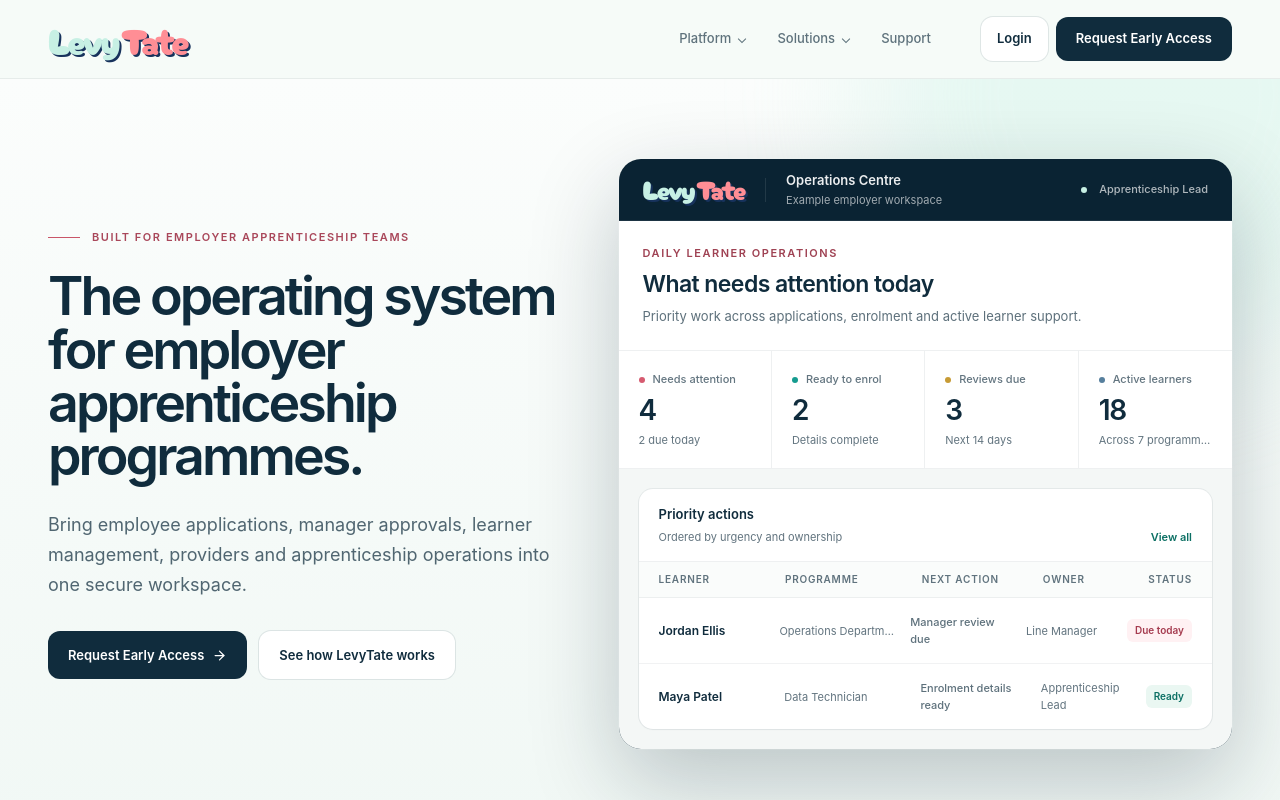
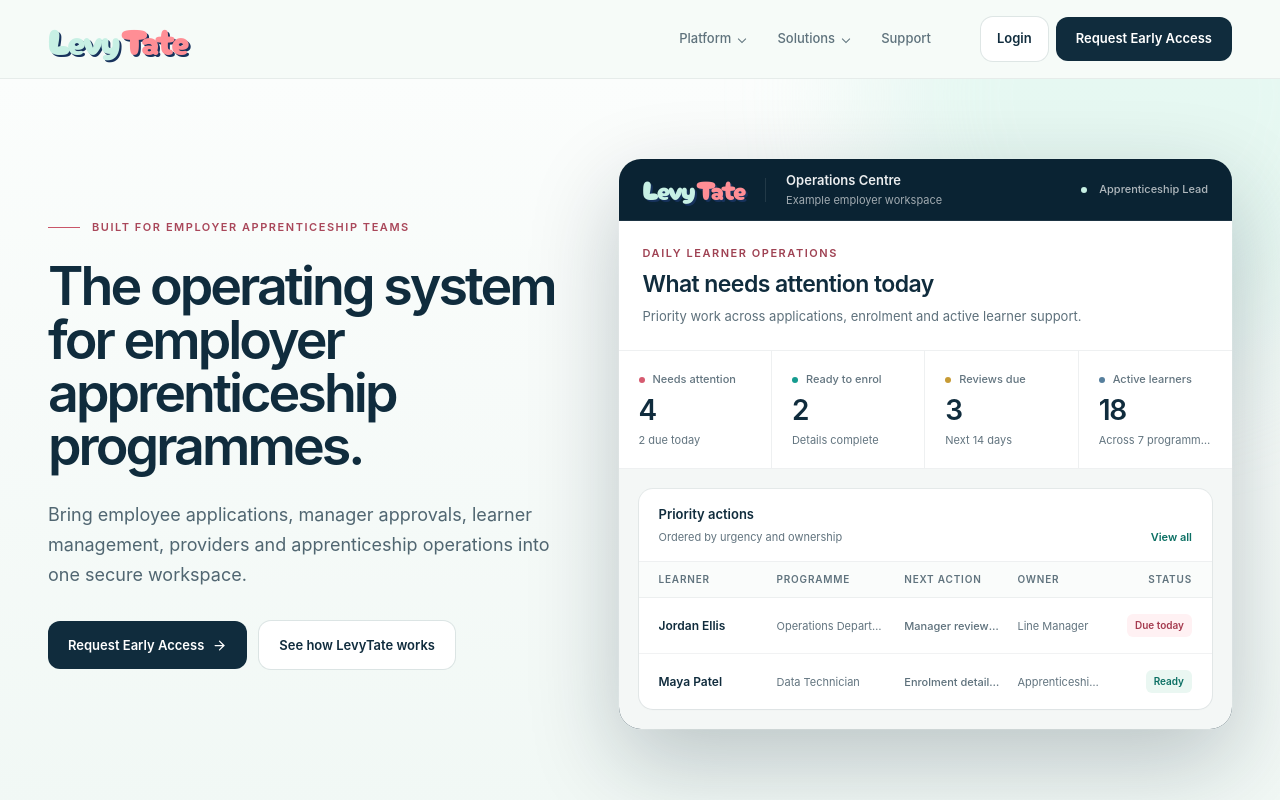
Before and after one commit to jamesevelynross1-sketch/levytate-wren, a Next.js app: page /levytate in a window 1280 px wide. Shown: the top 800 px of the page. Built offline with nearby package versions, Linux system fonts and the light colour scheme.

Commit message:
Align public platform examples

```diff
--- a/components/levytate-public/OperationsCentrePreview.tsx
+++ b/components/levytate-public/OperationsCentrePreview.tsx
@@ -36,6 +36,7 @@ const actionRows = [
 
 const primaryNavigation = ["Operations Centre", "Applications", "Learners", "Providers"];
 const administrationNavigation = ["People", "Programmes", "Settings"];
+const actionTableColumns = "md:grid-cols-[minmax(0,1.05fr)_minmax(0,1.15fr)_minmax(0,1fr)_minmax(0,.85fr)_76px]";
 
 export function OperationsCentrePreview({ detailed = false }: { detailed?: boolean }) {
   return (
@@ -90,21 +91,27 @@ export function OperationsCentrePreview({ detailed = false }: { detailed?: boole
                 <button type="button" className="text-[11px] font-semibold text-[#0b6f63]">View all</button>
               </div>
 
-              <div className="hidden grid-cols-[1.05fr_1.15fr_1fr_.85fr_auto] gap-4 border-b border-[#102c3d]/[0.06] bg-[#fafcfb] px-5 py-2.5 text-[10px] font-semibold uppercase tracking-[0.08em] text-[#102c3d]/[0.66] md:grid">
-                <span>Learner</span><span>Programme</span><span>Next action</span><span>Owner</span><span>Status</span>
+              <div className={`hidden gap-4 border-b border-[#102c3d]/[0.06] bg-[#fafcfb] px-5 py-2.5 text-[10px] font-semibold uppercase tracking-[0.08em] text-[#102c3d]/[0.66] md:grid ${actionTableColumns}`}>
+                <span>Learner</span><span>Programme</span><span>Next action</span><span>Owner</span><span className="text-right">Status</span>
               </div>
 
               <div>
                 {actionRows.slice(0, detailed ? 3 : 2).map((row) => (
-                  <div key={row.learner} className="grid gap-3 border-b border-[#102c3d]/[0.06] px-4 py-4 last:border-b-0 sm:px-5 md:grid-cols-[1.05fr_1.15fr_1fr_.85fr_auto] md:items-center md:gap-4">
+                  <div key={row.learner} className={`grid gap-3 border-b border-[#102c3d]/[0.06] px-4 py-4 last:border-b-0 sm:px-5 md:items-center md:gap-4 ${actionTableColumns}`}>
                     <div className="min-w-0">
                       <p className="truncate text-[12px] font-semibold">{row.learner}</p>
                       <p className="mt-1 text-[10px] text-[#102c3d]/[0.66] md:hidden">{row.programme}</p>
                     </div>
                     <p className="hidden truncate text-[11px] text-[#102c3d]/[0.66] md:block">{row.programme}</p>
-                    <p className="text-[11px] font-medium text-[#102c3d]/[0.68]">{row.action}</p>
-                    <p className="text-[10px] text-[#102c3d]/[0.66] sm:text-[11px]">{row.owner}</p>
-                    <span className={`w-fit rounded-md px-2 py-1 text-[10px] font-semibold ${row.tone}`}>{row.status}</span>
+                    <div className="min-w-0">
+                      <p className="mb-1 text-[9px] font-semibold uppercase tracking-[0.08em] text-[#102c3d]/[0.48] md:hidden">Next action</p>
+                      <p className="text-[11px] font-medium leading-5 text-[#102c3d]/[0.68] md:truncate">{row.action}</p>
+                    </div>
+                    <div className="min-w-0">
+                      <p className="mb-1 text-[9px] font-semibold uppercase tracking-[0.08em] text-[#102c3d]/[0.48] md:hidden">Owner</p>
+                      <p className="text-[10px] text-[#102c3d]/[0.66] sm:text-[11px] md:truncate">{row.owner}</p>
+                    </div>
+                    <span className={`w-fit rounded-md px-2 py-1 text-[10px] font-semibold md:justify-self-end ${row.tone}`}>{row.status}</span>
                   </div>
                 ))}
               </div>
--- a/components/levytate-public/RoleExperienceShowcase.tsx
+++ b/components/levytate-public/RoleExperienceShowcase.tsx
@@ -74,13 +74,13 @@ export function RoleExperienceShowcase() {
                     </span>
                   ))}
                 </div>
-                <div className="grid gap-4 px-4 py-4 sm:grid-cols-[minmax(0,1fr)_auto] sm:items-center sm:px-5">
+                <div className="grid gap-4 px-4 py-4 sm:grid-cols-[minmax(0,1fr)_144px] sm:items-center sm:px-5">
                   <div className="min-w-0">
                     <p className="text-[10px] font-semibold uppercase tracking-[0.12em] text-[#102c3d]/[0.66]">{role.section}</p>
                     <p className="mt-2 text-[13px] font-semibold">{role.title}</p>
                     <p className="mt-1 text-[11px] leading-5 text-[#102c3d]/[0.66]">{role.detail}</p>
                   </div>
-                  <span className={`w-fit rounded-md px-2.5 py-1.5 text-[10px] font-semibold ${role.statusStyle}`}>{role.status}</span>
+                  <span className={`w-fit rounded-md px-2.5 py-1.5 text-[10px] font-semibold sm:justify-self-end ${role.statusStyle}`}>{role.status}</span>
                 </div>
               </div>
             </div>
--- a/components/levytate-public/SolutionPage.tsx
+++ b/components/levytate-public/SolutionPage.tsx
@@ -164,10 +164,10 @@ function EmployerVisual({ items }: { items: SolutionVisualItem[] }) {
     <div className="overflow-hidden rounded-[14px] bg-white ring-1 ring-[#102c3d]/[0.07]">
       <div className="border-b border-[#102c3d]/[0.07] px-5 py-4"><p className="text-[10px] font-semibold uppercase tracking-[0.12em] text-[#102c3d]/[0.66]">Programme overview</p><p className="mt-2 text-[17px] font-semibold tracking-[-0.02em]">Today&apos;s operating view</p></div>
       {items.map((item) => (
-        <div key={item.label} className="grid gap-3 border-b border-[#102c3d]/[0.06] px-5 py-4 last:border-b-0 sm:grid-cols-[.55fr_1fr_auto] sm:items-center">
+        <div key={item.label} className="grid gap-3 border-b border-[#102c3d]/[0.06] px-5 py-4 last:border-b-0 sm:grid-cols-[minmax(0,.55fr)_minmax(0,1fr)_96px] sm:items-center">
           <p className="text-[10px] font-semibold uppercase tracking-[0.1em] text-[#102c3d]/[0.66]">{item.label}</p>
-          <div><p className="text-[12px] font-semibold">{item.value}</p><p className="mt-1 text-[10px] text-[#102c3d]/[0.66]">{item.detail}</p></div>
-          {item.status ? <span className="w-fit rounded-md bg-[#eaf7f2] px-2 py-1 text-[10px] font-semibold text-[#0b6f63]">{item.status}</span> : null}
+          <div className="min-w-0"><p className="text-[12px] font-semibold">{item.value}</p><p className="mt-1 text-[10px] leading-4 text-[#102c3d]/[0.66]">{item.detail}</p></div>
+          {item.status ? <span className="w-fit rounded-md bg-[#eaf7f2] px-2 py-1 text-[10px] font-semibold text-[#0b6f63] sm:justify-self-end">{item.status}</span> : <span className="hidden sm:block" aria-hidden="true" />}
         </div>
       ))}
     </div>
@@ -190,7 +190,7 @@ function ProviderVisual({ items }: { items: SolutionVisualItem[] }) {
     <div className="grid overflow-hidden rounded-[14px] bg-white ring-1 ring-[#102c3d]/[0.07] sm:grid-cols-[.82fr_1.18fr]">
       <div className="border-b border-[#102c3d]/[0.07] bg-[#102c3d] p-5 text-white sm:border-b-0 sm:border-r sm:border-white/[0.10]"><p className="text-[10px] uppercase tracking-[0.12em] text-[#c7f0e4]/[0.72]">{items[0]?.label}</p><p className="mt-4 text-[18px] font-semibold">{items[0]?.value}</p><p className="mt-2 text-[11px] leading-5 text-white/[0.66]">{items[0]?.detail}</p></div>
       <div className="divide-y divide-[#102c3d]/[0.06] px-5">
-        {items.slice(1).map((item) => <div key={item.label} className="grid grid-cols-[.65fr_1fr] gap-3 py-4"><p className="text-[10px] font-semibold uppercase tracking-[0.1em] text-[#102c3d]/[0.66]">{item.label}</p><div><p className="text-[11px] font-semibold">{item.value}</p><p className="mt-1 text-[10px] leading-4 text-[#102c3d]/[0.66]">{item.detail}</p></div></div>)}
+        {items.slice(1).map((item) => <div key={item.label} className="grid grid-cols-[minmax(0,.65fr)_minmax(0,1fr)] items-start gap-3 py-4"><p className="text-[10px] font-semibold uppercase tracking-[0.1em] text-[#102c3d]/[0.66]">{item.label}</p><div className="min-w-0"><p className="text-[11px] font-semibold">{item.value}</p><p className="mt-1 text-[10px] leading-4 text-[#102c3d]/[0.66]">{item.detail}</p></div></div>)}
       </div>
     </div>
   );
```
